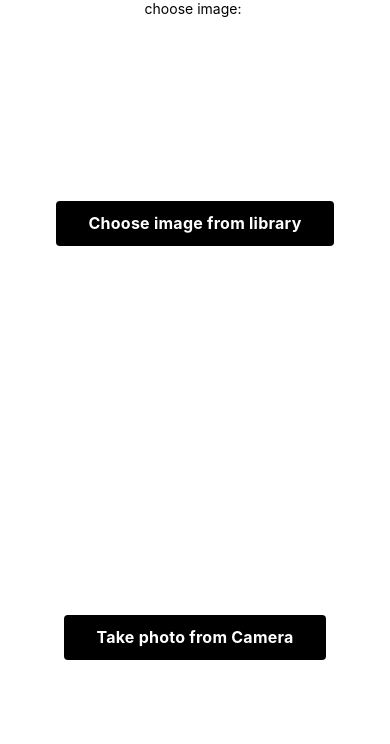
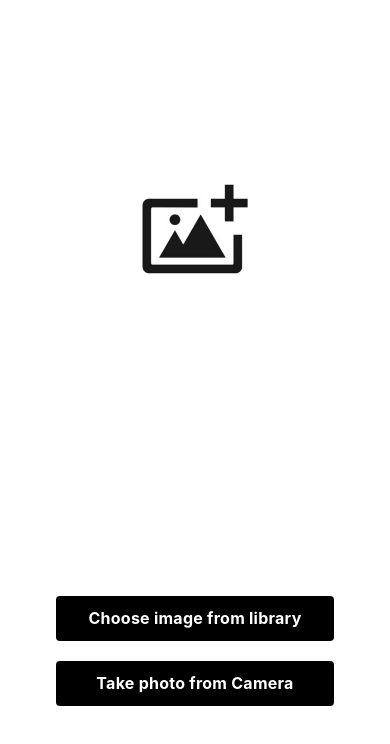
Before and after one commit to Luna123j/palette-finder-mobile, a React Native app: screen / in a window 390 px wide. Shown: the top 744 px of the page. Built offline with nearby package versions, Linux system fonts and the light colour scheme.

Commit message:
change layout

```diff
--- a/App.js
+++ b/App.js
@@ -64,22 +64,21 @@ export default function App() {
 
   return (
     <SafeAreaView style={styles.container}>
-      <Text>choose image: </Text>
       {imgData.base64 ?
         <GetPalette source={{ uri: filepath.uri }} imgData={filepath} />
         :
         <ImageArea source={{ uri: filepath.uri }} />
       }
       {filepath.uri ?
-        <>
+        <View>
           <UploadBtn onPress={createPallete} text={"create pallete"} />
           <UploadBtn onPress={chooseFile} text={"retake image"} />
-        </>
+        </View>
         :
-        <>
+        <View>
           <UploadBtn onPress={chooseFile} text={"Choose image from library"} />
           <UploadBtn onPress={openCamera} text={"Take photo from Camera"} />
-        </>}
+        </View>}
 
     </SafeAreaView>
   );
@@ -90,6 +89,6 @@ const styles = StyleSheet.create({
     flex: 1,
     backgroundColor: '#fff',
     alignItems: 'center',
-    justifyContent: 'center',
+    justifyContent: 'space-around',
   },
 });
--- a/component/ColorBox.jsx
+++ b/component/ColorBox.jsx
@@ -16,15 +16,14 @@ export default function ColorBox (props) {
 }
 
 const styles = StyleSheet.create({
-  container: {
-    flex: 1,
+  box: {
+    backgroundColor: 'white',
     justifyContent: 'center',
     alignItems: 'center',
   },
-  box: {
-    flex: 1,
-    backgroundColor: 'red',
-    justifyContent: 'center',
-    alignItems: 'center',
-  }
+  colorName: {
+    backgroundColor: 'transparent',
+    padding: 4,
+    fontSize: 18,
+  },
 })
--- a/component/GetPalette.jsx
+++ b/component/GetPalette.jsx
@@ -65,14 +65,12 @@ export default function GetPalette(props) {
 
   return (
     <View>
-      <Image source={{ uri: props.imgData.uri }} style={{ aspectRatio: 1/1}} />
-      <View style={styles.row}>
-        <ColorBox name={colorD.colorOne.name} value={colorD.colorOne.value} />
-        <ColorBox name={colorD.colorTwo.name} value={colorD.colorTwo.value} />
-      </View>
-      <View style={styles.row}>
-        <ColorBox name={colorD.colorThree.name} value={colorD.colorThree.value} />
-        <ColorBox name={colorD.colorFour.name} value={colorD.colorFour.value} />
+      <Image source={{ uri: props.imgData.uri }} style={{ width: 200, height: 200 }} />
+      <View style={styles.colunm}>
+        <ColorBox name={colorD.colorOne.value} value={colorD.colorOne.value} />
+        <ColorBox name={colorD.colorTwo.value} value={colorD.colorTwo.value} />
+        <ColorBox name={colorD.colorThree.value} value={colorD.colorThree.value} />
+        <ColorBox name={colorD.colorFour.value} value={colorD.colorFour.value} />
       </View>
     </View>
 
@@ -86,14 +84,9 @@ const styles = StyleSheet.create({
     width: '100%',
     height: 250,
   },
-  colorName: {
-    backgroundColor: 'white',
-    padding: 4,
-    fontSize: 18,
-  },
-  row: {
+  colunm: {
     flex: 1,
-    flexDirection: 'row',
+    flexDirection: 'colunm',
     width: '100%',
   },
   container: {
--- a/component/ImageArea.jsx
+++ b/component/ImageArea.jsx
@@ -7,7 +7,7 @@ export default function ImageArea(props){
 
   return(
     <View>
-      <Image id={'uploadImg'} source = {props.source.uri ? props.source : ""} style = {{aspectRatio: 1/1 }}/>
+      <Image id={'uploadImg'} source = {props.source.uri ? props.source : require('../assets/upload.jpg')} style = {{ width: 200, height: 200 }}/>
     </View>
   )
 }
--- a/component/UploadBtn.jsx
+++ b/component/UploadBtn.jsx
@@ -3,7 +3,7 @@ import { TouchableOpacity,Button, Pressable, StyleSheet, Text, View } from 'reac
 
 export default function UploadBtn(props){
   return(
-    <View style={styles.container}>
+    <View>
       <TouchableOpacity style ={styles.btn} onPress={props.onPress}>
         <Text style={styles.text}>{props.text}</Text>
       </TouchableOpacity>
@@ -12,11 +12,6 @@ export default function UploadBtn(props){
 }
 
 const styles = StyleSheet.create({
-  container:{
-    flex: 1,
-    justifyContent: 'center',
-    alignItems: 'center'
-  },
 
   btn:{
     alignItems: 'center',
@@ -26,6 +21,7 @@ const styles = StyleSheet.create({
     borderRadius: 4,
     elevation: 3,
     backgroundColor: 'black',
+    marginVertical: 10
   },
   text:{
     fontSize: 16,
```
Also changed, not shown: assets/upload.jpg (added).
